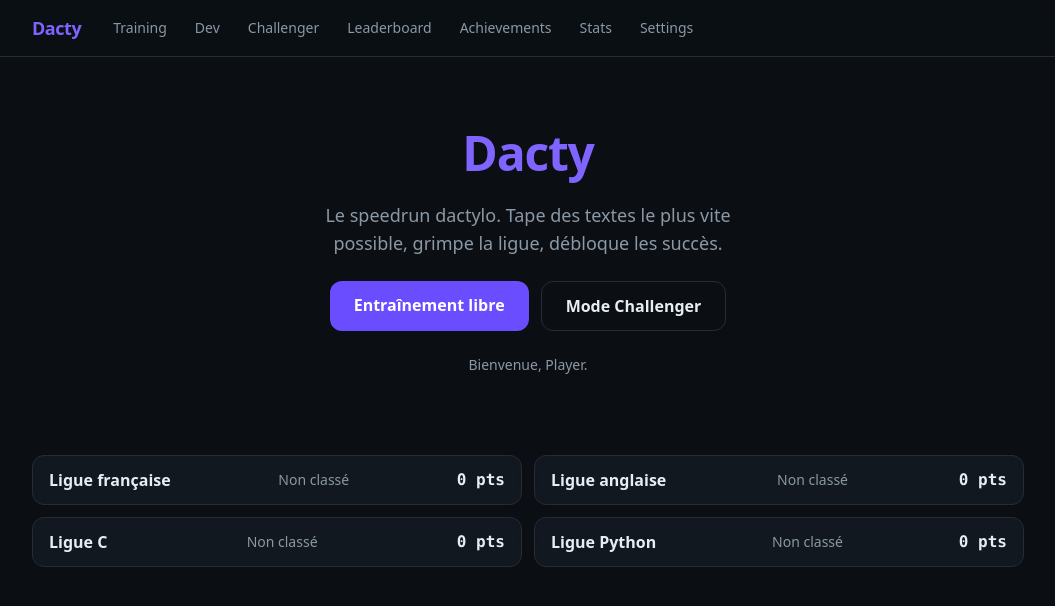
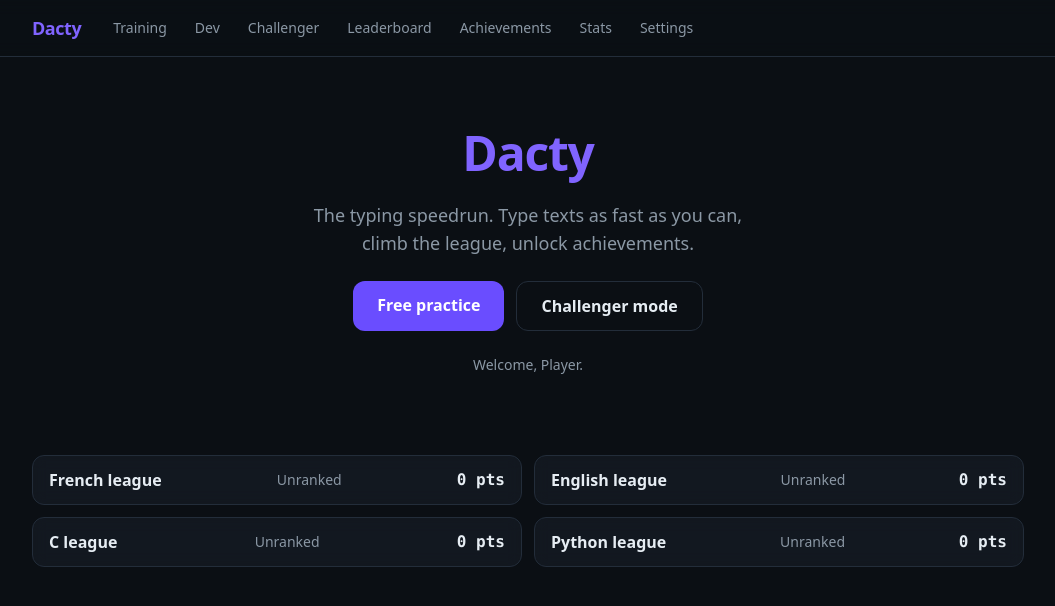
Before and after one commit to Lubachma/Dacty, a React (Vite) app: page / in a window 1280 px wide. Shown: the top 606 px of the page, without its empty margins (112-1167 px from the left). Built offline with nearby package versions, Linux system fonts and the light colour scheme.

Commit message:
feat: translate challenger and home pages

```diff
--- a/src/ui/pages/ChallengerPage.tsx
+++ b/src/ui/pages/ChallengerPage.tsx
@@ -9,7 +9,8 @@ import { RunHud } from '@/ui/components/RunHud';
 import { ResultsScreen } from '@/ui/components/ResultsScreen';
 import { TierBadge } from '@/ui/components/TierBadge';
 import { playError, playKey, playSuccess } from '@/ui/sounds';
-import { pick, tierLabel, useUiLanguage } from '@/i18n';
+import { pick, tierLabel, useDateFormatter, useT, useUiLanguage } from '@/i18n';
+import type { UiLanguage } from '@/i18n/types';
 import { getOfficialTexts } from '@/texts/corpus';
 import { ALL_OPTIONS_ON, applyOptions } from '@/texts/normalize';
 import { getProgress } from '@/db/challengerRepo';
@@ -17,10 +18,9 @@ import type { ChallengerProgress } from '@/db/types';
 import { nextTier, TIER_THRESHOLDS } from '@/scoring/league';
 import { isCodeLanguage, LANGUAGE_LABELS, type Language } from '@/texts/types';
 
-const dateFmt = new Intl.DateTimeFormat('fr-FR', { dateStyle: 'medium' });
-
-function LeagueCard({ progress }: { progress: ChallengerProgress }) {
-  const lang = useUiLanguage();
+function LeagueCard({ progress, lang }: { progress: ChallengerProgress; lang: UiLanguage }) {
+  const t = useT();
+  const dateFmt = useDateFormatter({ dateStyle: 'medium' });
   const next = nextTier(progress.tier);
   const base = progress.tier ? TIER_THRESHOLDS[progress.tier] : 0;
   const pct = next ? Math.min(100, Math.round(((progress.total - base) / (next.threshold - base)) * 100)) : 100;
@@ -29,7 +29,7 @@ function LeagueCard({ progress }: { progress: ChallengerProgress }) {
       <div className="flex items-center justify-between">
         {progress.tier ? <TierBadge tier={progress.tier} /> : (
           <span className="rounded-full border border-line px-3 py-0.5 text-xs font-bold uppercase text-muted">
-            Non classé
+            {t('common.unranked')}
           </span>
         )}
         <p className="font-type text-3xl font-extrabold">{progress.total} <span className="text-sm text-muted">pts</span></p>
@@ -40,7 +40,7 @@ function LeagueCard({ progress }: { progress: ChallengerProgress }) {
             <div className="h-full rounded-full bg-accent transition-all" style={{ width: `${pct}%` }} />
           </div>
           <p className="mt-1 text-xs text-muted">
-            {progress.total} / {next.threshold} pts pour {tierLabel(next.tier, lang)}
+            {t('challenger.nextTier', { total: progress.total, threshold: next.threshold, tier: tierLabel(next.tier, lang) })}
           </p>
         </div>
       )}
@@ -48,7 +48,7 @@ function LeagueCard({ progress }: { progress: ChallengerProgress }) {
         <ul className="flex flex-col gap-1 border-t border-line pt-2 text-xs text-muted">
           {progress.tierHistory.map((h) => (
             <li key={h.at}>
-              {tierLabel(h.tier, lang)} atteint le {dateFmt.format(h.at)}
+              {t('challenger.tierAt', { tier: tierLabel(h.tier, lang), date: dateFmt.format(h.at) })}
             </li>
           ))}
         </ul>
@@ -61,6 +61,8 @@ export function ChallengerPage() {
   const { status, typing, result, start, key, backspace, reset } = useRunStore();
   const profile = useSettings((s) => s.profile);
   const push = useToasts((s) => s.push);
+  const t = useT();
+  const lang = useUiLanguage();
   const [language, setLanguage] = useState<Language>(profile.defaultLanguage);
   const [progress, setProgress] = useState<ChallengerProgress | null>(null);
   useFocusGuard();
@@ -97,10 +99,10 @@ export function ChallengerPage() {
       }),
     );
     if (result.tierUp) {
-      push({ title: `Nouveau tier : ${tierLabel(result.tierUp, profile.uiLanguage)}`, kind: 'info' });
+      push({ title: t('challenger.tierUpToast', { tier: tierLabel(result.tierUp, profile.uiLanguage) }), kind: 'info' });
       playSuccess();
     }
-  }, [result, refresh, push, profile.uiLanguage]);
+  }, [result, refresh, push, profile.uiLanguage, t]);
 
   const play = (textId: string) => {
     const entry = getOfficialTexts(language).find((t) => t.id === textId);
@@ -133,16 +135,16 @@ export function ChallengerPage() {
         {typing && <RunHud typing={typing} />}
         {status === 'invalidated' ? (
           <div className="rounded-xl border border-err/40 bg-err/10 p-6 text-center">
-            <p className="mb-4 font-bold text-err">Run classée invalidée : perte de focus trop longue.</p>
+            <p className="mb-4 font-bold text-err">{t('run.invalidatedRanked')}</p>
             <button type="button" onClick={reset} className="rounded-xl bg-accent-strong px-6 py-2 font-bold text-white">
-              Retour à la ligue
+              {t('run.backToLeague')}
             </button>
           </div>
         ) : (
           typing && (
             <>
               {status === 'paused' && (
-                <p className="text-center text-sm text-muted">En pause — clique dans le texte pour reprendre.</p>
+                <p className="text-center text-sm text-muted">{t('run.paused')}</p>
               )}
               <TypingArea state={typing} disabled={status !== 'running'} onChar={handleChar} onBackspace={backspace} />
             </>
@@ -156,7 +158,7 @@ export function ChallengerPage() {
   return (
     <div className="flex flex-col gap-6">
       <div className="flex items-center justify-between">
-        <h1 className="text-2xl font-bold">Mode Challenger</h1>
+        <h1 className="text-2xl font-bold">{t('challenger.title')}</h1>
         <div className="flex gap-2">
           {(['fr', 'en', 'c', 'python'] as const).map((l) => (
             <button
@@ -173,25 +175,25 @@ export function ChallengerPage() {
         </div>
       </div>
 
-      {progress && <LeagueCard progress={progress} />}
+      {progress && <LeagueCard progress={progress} lang={lang} />}
 
       <ul className="flex flex-col gap-2">
-        {texts.map((t, i) => (
+        {texts.map((entry, i) => (
           <li
-            key={t.id}
+            key={entry.id}
             className="flex items-center gap-4 rounded-xl border border-line bg-surface px-4 py-3 backdrop-blur"
           >
             <span className="w-6 text-center font-type font-bold text-muted">{i + 1}</span>
-            <p className="flex-1 truncate text-sm text-muted">{t.text.slice(0, 80)}…</p>
+            <p className="flex-1 truncate text-sm text-muted">{entry.text.slice(0, 80)}…</p>
             <span className="w-20 text-right font-type font-bold">
-              {progress?.bestByText[t.id] ?? 0} <span className="text-xs text-muted">pts</span>
+              {progress?.bestByText[entry.id] ?? 0} <span className="text-xs text-muted">pts</span>
             </span>
             <button
               type="button"
-              onClick={() => play(t.id)}
+              onClick={() => play(entry.id)}
               className="rounded-lg bg-accent-strong px-4 py-1.5 text-sm font-bold text-white transition-opacity hover:opacity-90"
             >
-              Jouer
+              {t('challenger.play')}
             </button>
           </li>
         ))}
--- a/src/ui/pages/HomePage.tsx
+++ b/src/ui/pages/HomePage.tsx
@@ -6,16 +6,16 @@ import { getProgress } from '@/db/challengerRepo';
 import type { ChallengerProgress, RunRecord } from '@/db/types';
 import { TierBadge } from '@/ui/components/TierBadge';
 import { useSettings } from '@/state/settingsStore';
+import { useDateFormatter, useT } from '@/i18n';
 import type { Language } from '@/texts/types';
 
-const dateFmt = new Intl.DateTimeFormat('fr-FR', { dateStyle: 'short', timeStyle: 'short' });
-
 function LeagueMini({ label, progress }: { label: string; progress: ChallengerProgress | null }) {
+  const t = useT();
   return (
     <div className="flex items-center justify-between rounded-xl border border-line bg-surface px-4 py-3 backdrop-blur">
       <span className="font-semibold">{label}</span>
       {progress?.tier ? <TierBadge tier={progress.tier} /> : (
-        <span className="text-sm text-muted">Non classé</span>
+        <span className="text-sm text-muted">{t('common.unranked')}</span>
       )}
       <span className="font-type font-bold">{progress?.total ?? 0} pts</span>
     </div>
@@ -24,6 +24,8 @@ function LeagueMini({ label, progress }: { label: string; progress: ChallengerPr
 
 export function HomePage() {
   const pseudo = useSettings((s) => s.profile.pseudo);
+  const t = useT();
+  const dateFmt = useDateFormatter({ dateStyle: 'short', timeStyle: 'short' });
   const [progress, setProgress] = useState<Record<Language, ChallengerProgress | null>>({
     fr: null, en: null, c: null, python: null,
   });
@@ -51,35 +53,35 @@ export function HomePage() {
           <span className="text-accent">Dacty</span>
         </h1>
         <p className="max-w-md text-lg text-muted">
-          Le speedrun dactylo. Tape des textes le plus vite possible, grimpe la ligue, débloque les succès.
+          {t('home.tagline')}
         </p>
         <div className="flex gap-3">
           <Link
             to="/play"
             className="rounded-xl bg-accent-strong px-6 py-3 font-bold text-white transition-opacity hover:opacity-90"
           >
-            Entraînement libre
+            {t('home.freePractice')}
           </Link>
           <Link
             to="/challenger"
             className="rounded-xl border border-line px-6 py-3 font-bold transition-colors hover:bg-surface"
           >
-            Mode Challenger
+            {t('home.challengerMode')}
           </Link>
         </div>
-        <p className="text-sm text-muted">Bienvenue, {pseudo}.</p>
+        <p className="text-sm text-muted">{t('home.welcome', { pseudo })}</p>
       </motion.section>
 
       <section className="grid gap-3 sm:grid-cols-2">
-        <LeagueMini label="Ligue française" progress={progress.fr} />
-        <LeagueMini label="Ligue anglaise" progress={progress.en} />
-        <LeagueMini label="Ligue C" progress={progress.c} />
-        <LeagueMini label="Ligue Python" progress={progress.python} />
+        <LeagueMini label={t('home.league.fr')} progress={progress.fr} />
+        <LeagueMini label={t('home.league.en')} progress={progress.en} />
+        <LeagueMini label={t('home.league.c')} progress={progress.c} />
+        <LeagueMini label={t('home.league.python')} progress={progress.python} />
       </section>
 
       {recent.length > 0 && (
         <section>
-          <h2 className="mb-3 text-sm font-semibold uppercase tracking-wide text-muted">Dernières runs</h2>
+          <h2 className="mb-3 text-sm font-semibold uppercase tracking-wide text-muted">{t('home.recentRuns')}</h2>
           <ul className="flex flex-col gap-2">
             {recent.map((r) => (
               <li
@@ -87,9 +89,9 @@ export function HomePage() {
                 className="flex items-center gap-4 rounded-xl border border-line bg-surface px-4 py-2 text-sm backdrop-blur"
               >
                 <span className="font-type font-bold">{r.wpm.toFixed(1)} WPM</span>
-                <span className="text-muted">{Math.round(r.accuracy * 100)} %</span>
+                <span className="text-muted">{Math.round(r.accuracy * 100)}{t('unit.percent')}</span>
                 <span className="rounded-full border border-line px-2 py-0.5 text-xs text-muted">
-                  {r.mode === 'free' ? 'Libre' : 'Challenger'} · {r.language.toUpperCase()}
+                  {r.mode === 'free' ? t('home.mode.free') : t('home.mode.challenger')} · {r.language.toUpperCase()}
                 </span>
                 <span className="ml-auto text-xs text-muted">{dateFmt.format(r.date)}</span>
               </li>
```
Also changed, not shown: 2 other files (tests, documents, lock files or other folders).
